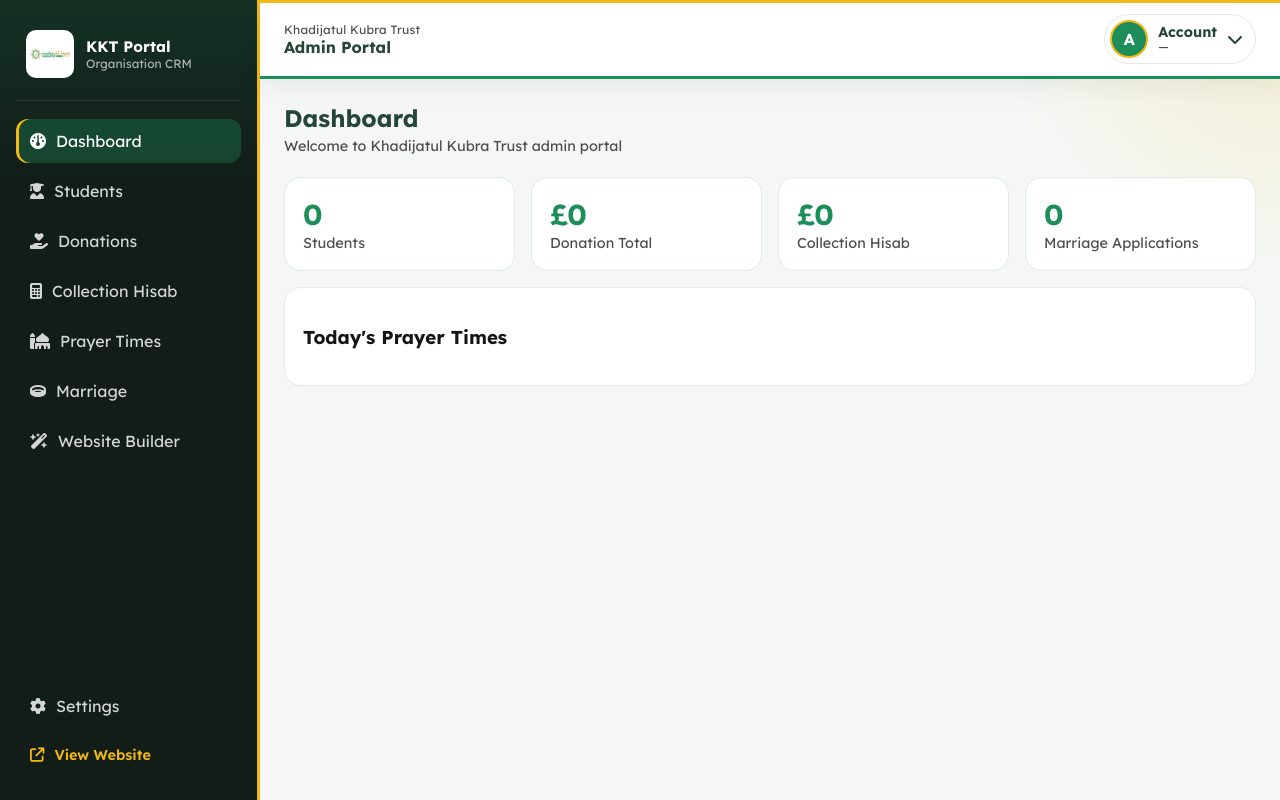
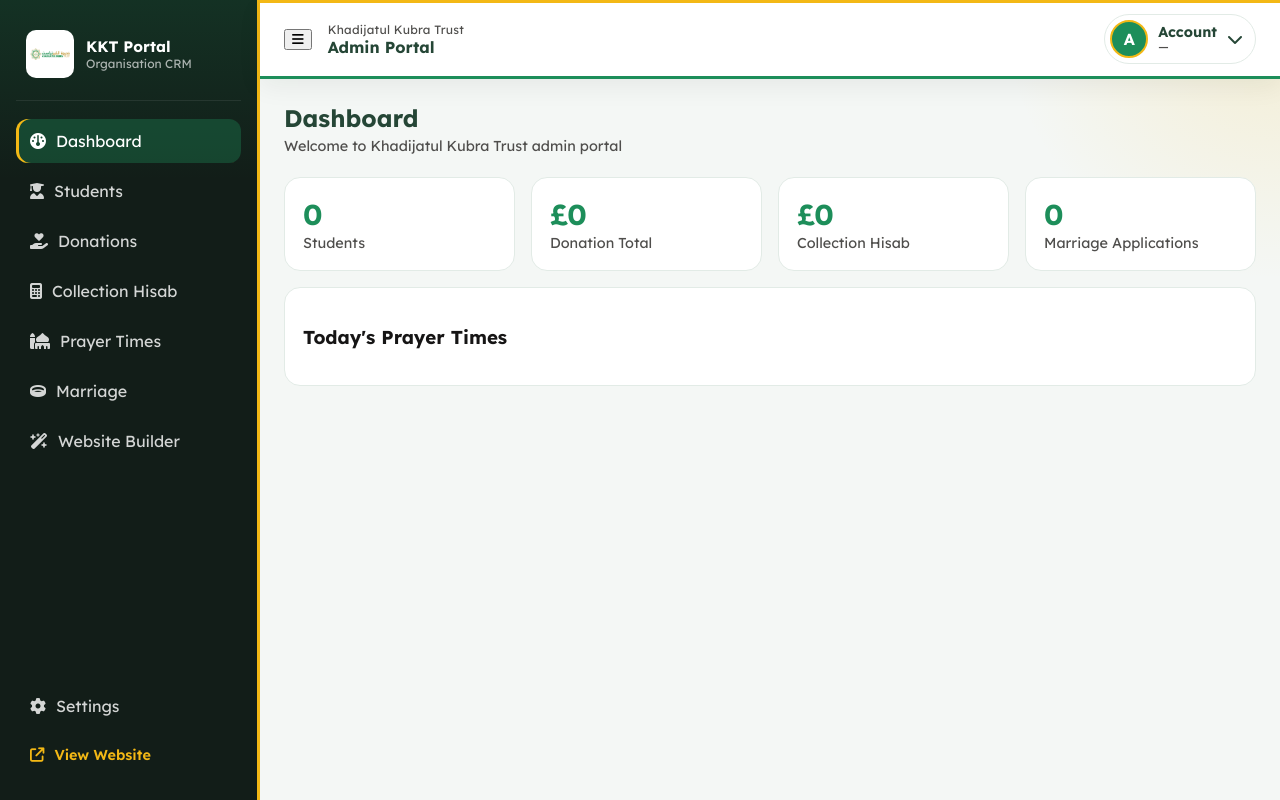
Before and after one commit to abmai-me/Khadijatul-Kubra-web, a PHP site: page /portal/index.html in a window 1280 px wide. Run offline with PHP 8.4, Linux system fonts and the light colour scheme; some libraries are stand-ins or nearby versions.

Commit message:
Update site 2026-10-17 01:39:56

```diff
--- a/portal/css/portal.css
+++ b/portal/css/portal.css
@@ -1295,21 +1295,21 @@ th {
 }
 @font-face {
   font-family: "Source Sans 3";
-  src: url("/assets/fonts/source-sans-3/SourceSans3-Regular.ttf") format("truetype");
+  src: url("../../assets/fonts/source-sans-3/SourceSans3-Regular.ttf") format("truetype");
   font-weight: 400;
   font-style: normal;
   font-display: swap;
 }
 @font-face {
   font-family: "Source Sans 3";
-  src: url("/assets/fonts/source-sans-3/SourceSans3-Bold.ttf") format("truetype");
+  src: url("../../assets/fonts/source-sans-3/SourceSans3-Bold.ttf") format("truetype");
   font-weight: 700;
   font-style: normal;
   font-display: swap;
 }
 @font-face {
   font-family: "Source Sans 3";
-  src: url("/assets/fonts/source-sans-3/SourceSans3-It.ttf") format("truetype");
+  src: url("../../assets/fonts/source-sans-3/SourceSans3-It.ttf") format("truetype");
   font-weight: 400;
   font-style: italic;
   font-display: swap;
--- a/portal/index.html
+++ b/portal/index.html
@@ -2,7 +2,7 @@
 <html lang="en">
 <head>
   <meta charset="utf-8">
-  <meta name="viewport" content="width=device-width, initial-scale=1">
+  <meta name="viewport" content="width=device-width, initial-scale=1, viewport-fit=cover">
   <title>CRM Portal | Khadijatul Kubra Trust</title>
   <link href="https://fonts.googleapis.com/css2?family=Lexend:wght@300;400;500;600;700&display=swap" rel="stylesheet">
   <link rel="stylesheet" href="https://cdnjs.cloudflare.com/ajax/libs/font-awesome/6.5.1/css/all.min.css">
@@ -10,6 +10,7 @@
   <link rel="shortcut icon" href="../assets/images/favicon.png">
 </head>
 <body>
+  <div class="nav-backdrop" id="navBackdrop"></div>
   <div class="shell">
     <aside class="sidebar">
       <div class="brand">
@@ -34,6 +35,9 @@
 
     <div class="workspace">
       <header class="appbar">
+        <button type="button" class="menu-toggle" id="menuToggle" aria-label="Open menu">
+          <i class="fa-solid fa-bars"></i>
+        </button>
         <div class="appbar-brand">
           <span>Khadijatul Kubra Trust</span>
           <strong>Admin Portal</strong>
@@ -938,7 +942,7 @@
     </div>
   </div>
 
-  <script src="/assets/js/signature-clean.js"></script>
+  <script src="../assets/js/signature-clean.js"></script>
   <script src="https://cdnjs.cloudflare.com/ajax/libs/pdf.js/3.11.174/pdf.min.js"></script>
   <script src="js/portal.js"></script>
   <script src="js/builder.js"></script>
--- a/portal/login.html
+++ b/portal/login.html
@@ -2,7 +2,7 @@
 <html lang="en">
 <head>
   <meta charset="utf-8">
-  <meta name="viewport" content="width=device-width, initial-scale=1">
+  <meta name="viewport" content="width=device-width, initial-scale=1, viewport-fit=cover">
   <title>Portal Login | Khadijatul Kubra Trust</title>
   <link href="https://fonts.googleapis.com/css2?family=Lexend:wght@300;400;500;600;700&display=swap" rel="stylesheet">
   <link rel="stylesheet" href="css/portal.css">
```
